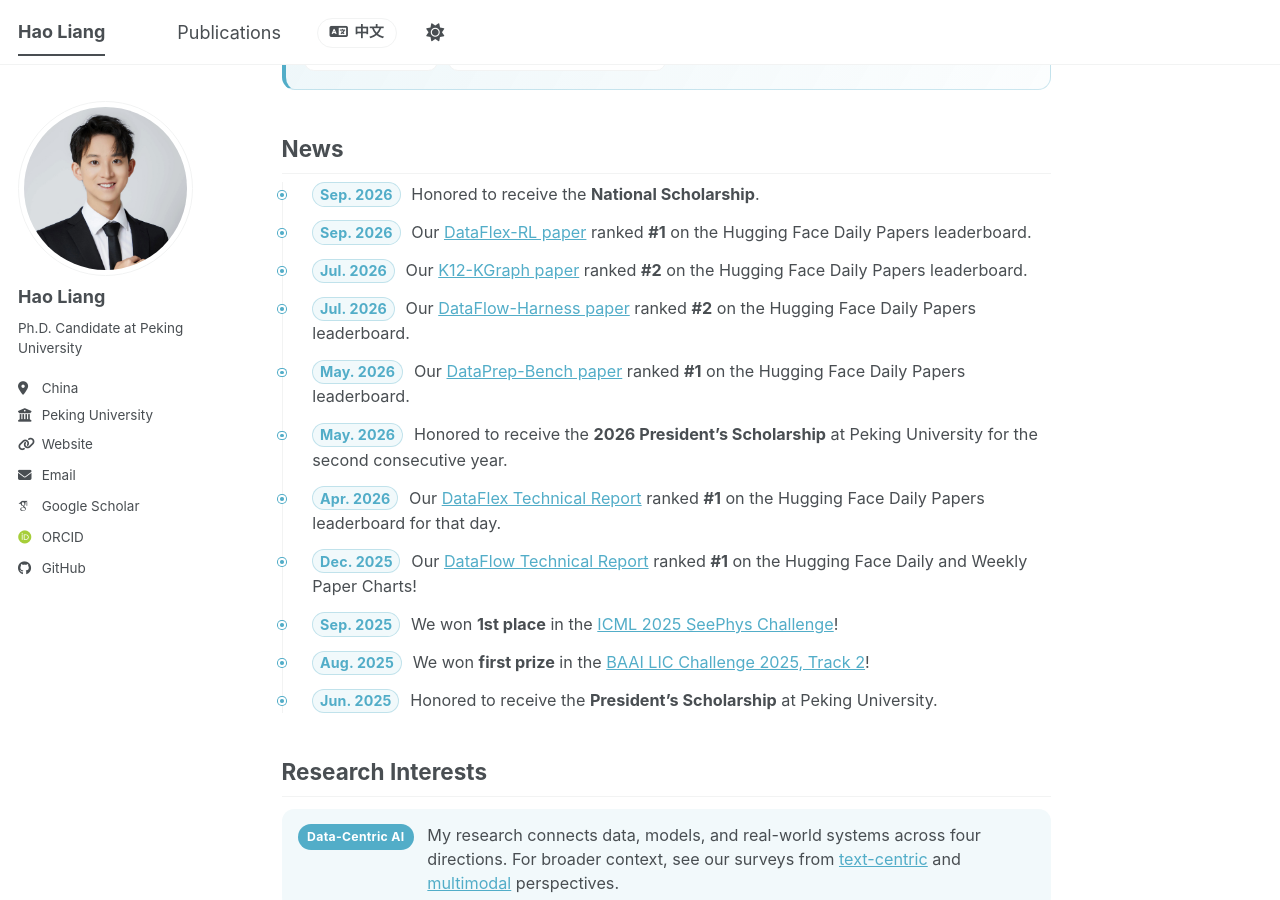
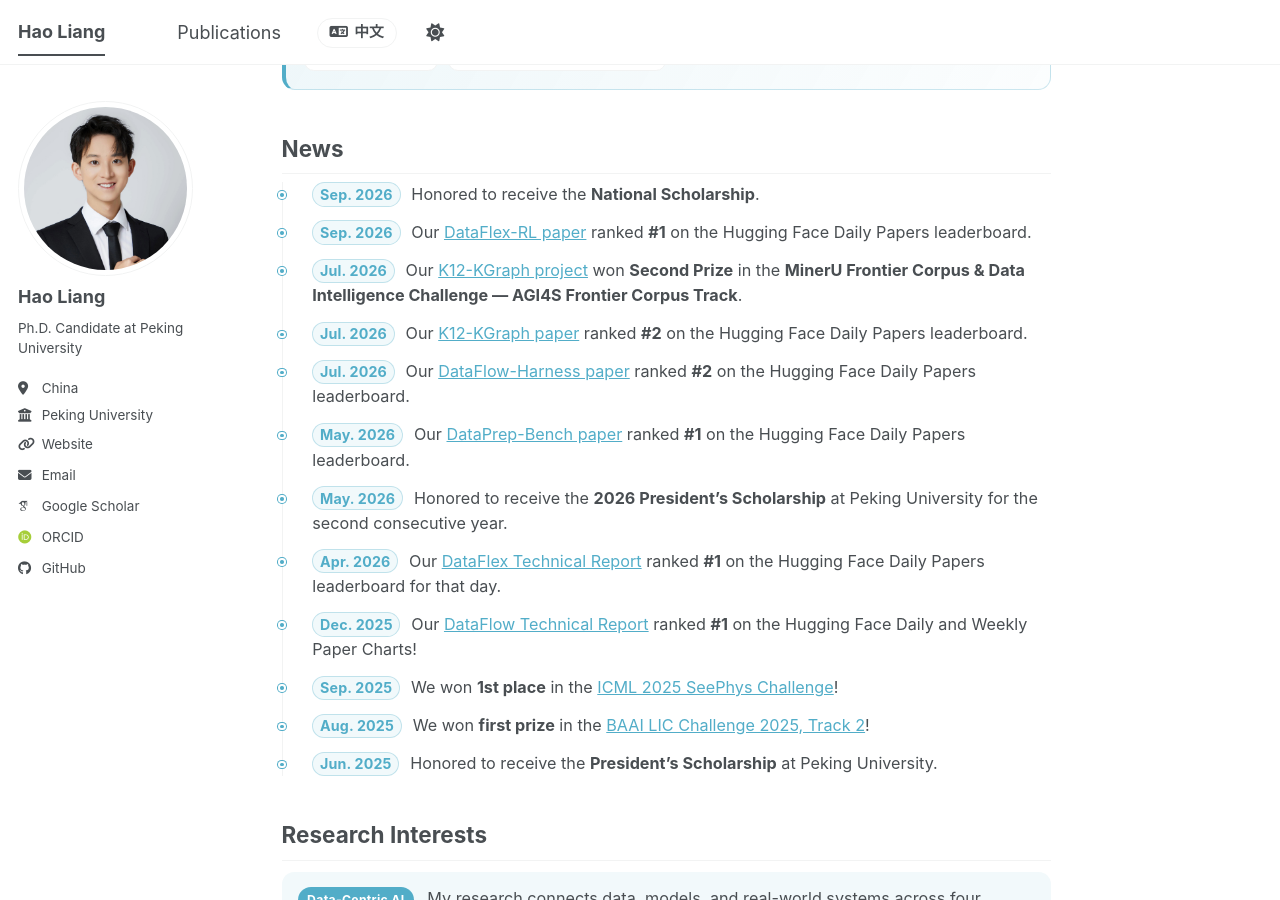
Before and after one commit to haolpku/haolpku.github.io, a Jekyll site: the page built from _pages/about.md, in a window 1280 px wide and 900 px high, scrolled down 1190 px. Built offline with Jekyll 4.4.1, drawn with Linux system fonts in a browser that asks for light colours; some web fonts are replaced; a script bundle is joined from its source files by our own code; library files that are not in the unit come from our copies; some of the changed text lies outside the part shown.

Commit message:
Add K12-KGraph competition award

```diff
--- a/_pages/about.md
+++ b/_pages/about.md
@@ -70,6 +70,7 @@
 
 - **Sep. 2026** Honored to receive the **National Scholarship**.
 - **Sep. 2026** Our [DataFlex-RL paper](https://huggingface.co/papers/2609.06107) ranked **#1** on the Hugging Face Daily Papers leaderboard.
+- **Jul. 2026** Our [K12-KGraph project](https://huggingface.co/papers/2605.09635) won **Second Prize** in the **MinerU Frontier Corpus & Data Intelligence Challenge — AGI4S Frontier Corpus Track**.
 - **Jul. 2026** Our [K12-KGraph paper](https://huggingface.co/papers/2605.09635) ranked **#2** on the Hugging Face Daily Papers leaderboard.
 - **Jul. 2026** Our [DataFlow-Harness paper](https://huggingface.co/papers/2607.16617) ranked **#2** on the Hugging Face Daily Papers leaderboard.
 - **May. 2026** Our [DataPrep-Bench paper](https://huggingface.co/papers/2607.20465) ranked **#1** on the Hugging Face Daily Papers leaderboard.
@@ -197,6 +198,7 @@
 <section class="honors-timeline" aria-label="Honors and awards timeline">
   <article class="honor-entry"><span class="honor-entry__year">2026</span><div class="honor-entry__content"><h3>National Scholarship</h3><p>Peking University</p></div></article>
   <article class="honor-entry"><span class="honor-entry__year">2026</span><div class="honor-entry__content"><h3>President's Scholarship</h3><p>Peking University · Second consecutive year</p></div></article>
+  <article class="honor-entry"><span class="honor-entry__year">2026</span><div class="honor-entry__content"><h3><a href="https://huggingface.co/papers/2605.09635">K12-KGraph — Second Prize</a></h3><p>MinerU Frontier Corpus &amp; Data Intelligence Challenge · AGI4S Frontier Corpus Track</p></div></article>
   <article class="honor-entry"><span class="honor-entry__year">2025</span><div class="honor-entry__content"><h3>President's Scholarship</h3><p>Peking University</p></div></article>
   <article class="honor-entry"><span class="honor-entry__year">2025</span><div class="honor-entry__content"><h3><a href="https://arxiv.org/abs/2509.06079">ICML 2025 SeePhys Challenge — 1st Place</a></h3><p>Multimodal scientific reasoning competition</p></div></article>
   <article class="honor-entry"><span class="honor-entry__year">2025</span><div class="honor-entry__content"><h3><a href="https://www.datafountain.cn/competitions/1098">BAAI LIC Challenge 2025, Track 2 — First Prize</a></h3><p>Beijing Academy of Artificial Intelligence</p></div></article>
```
Also changed, not shown: _pages/about-zh.md (+2 -0 lines).
